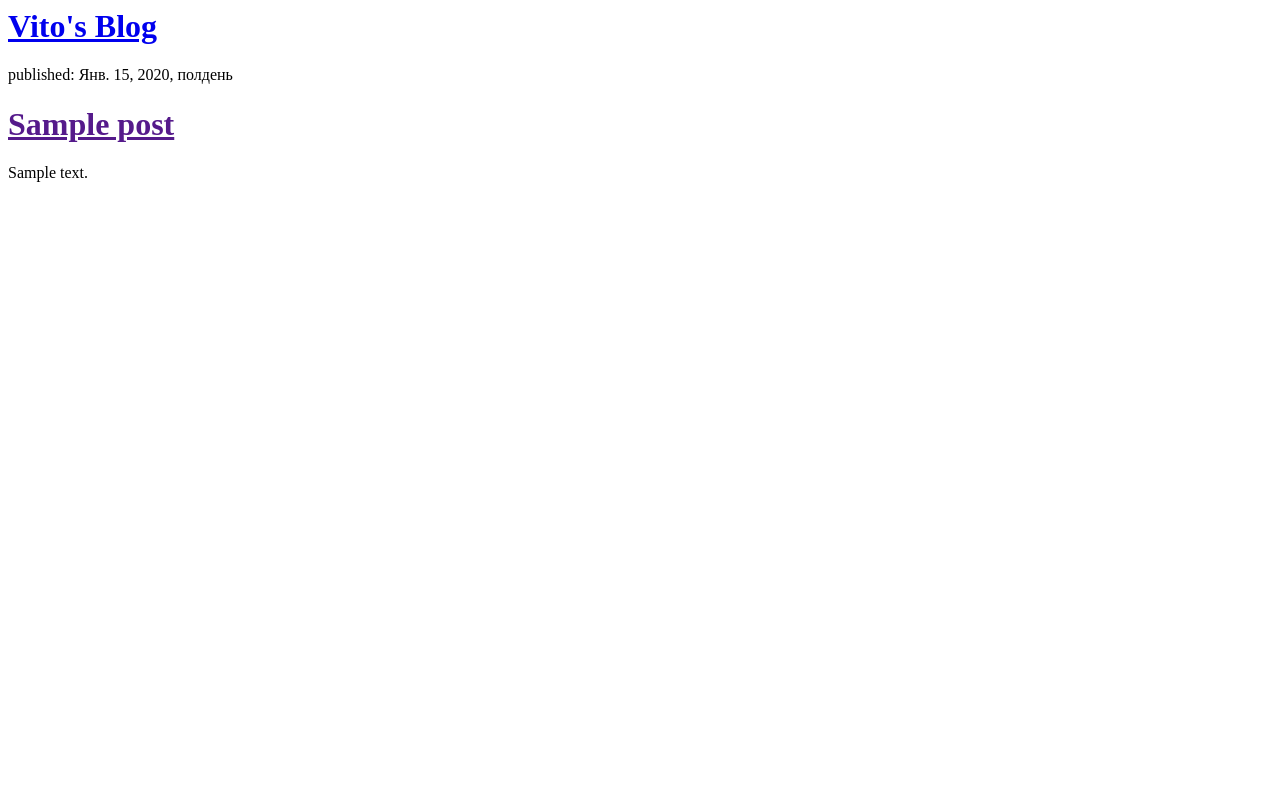
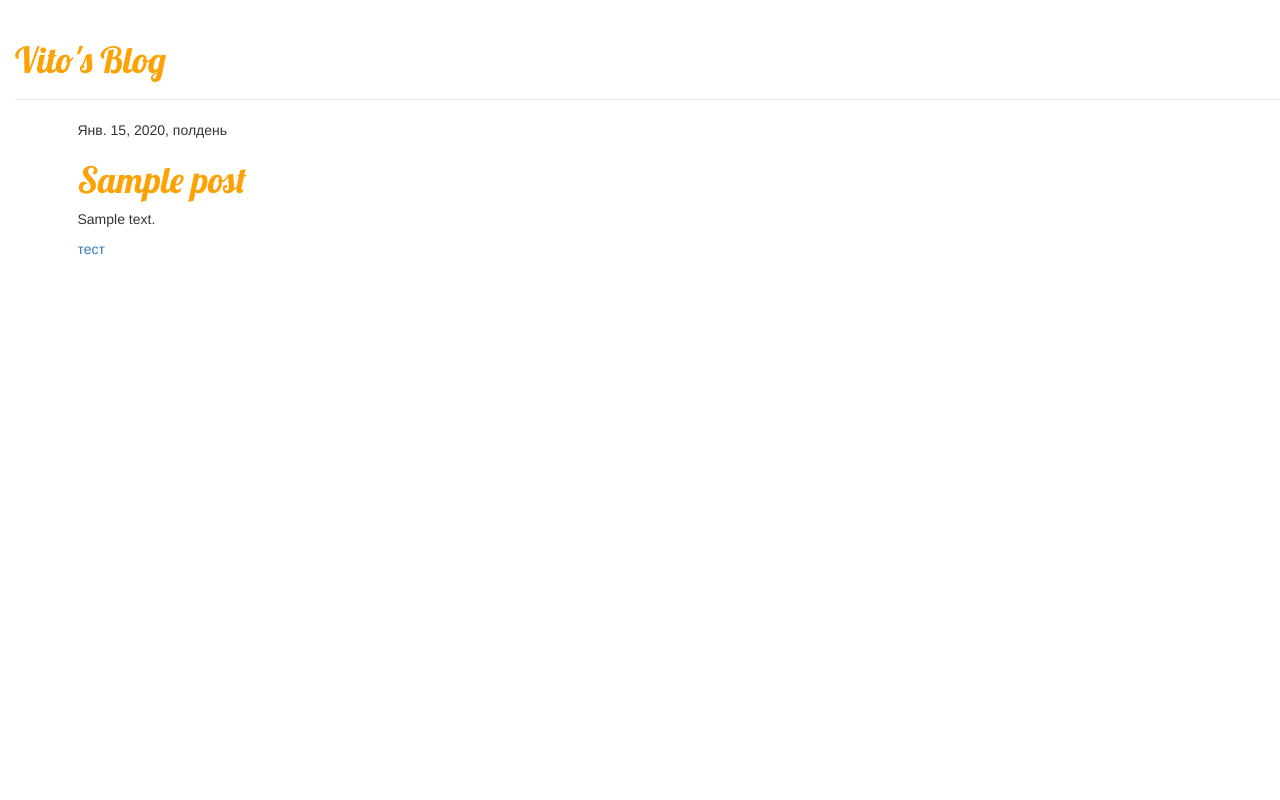
Before and after one commit to vitokorn/my-first-blog, a Django app: page / in a window 1280 px wide. Run offline with Django 3.2, Linux system fonts and the light colour scheme; tables that the repository leaves empty hold one stand-in row (values such as "Sample post"); some libraries are stand-ins or nearby versions.

Commit message:
Added view and template for detailed blog post as well as CSS for the site.

```diff
--- /dev/null
+++ b/blog/static/css/blog.css
@@ -0,0 +1,8 @@
+h1 a {
+    color: #FCA205;
+    font-family: 'Lobster';
+}
+
+body {
+    padding-left: 15px;
+}
--- /dev/null
+++ b/blog/templates/blog/base.html
@@ -0,0 +1,23 @@
+{% load static %}
+<html>
+    <head>
+        <title>Vito's blog</title>
+        <link rel="stylesheet" href="//maxcdn.bootstrapcdn.com/bootstrap/3.2.0/css/bootstrap.min.css">
+        <link rel="stylesheet" href="//maxcdn.bootstrapcdn.com/bootstrap/3.2.0/css/bootstrap-theme.min.css">
+        <link href='//fonts.googleapis.com/css?family=Lobster&subset=latin,latin-ext' rel='stylesheet' type='text/css'>
+        <link rel="stylesheet" href="{% static 'css/blog.css' %}">
+    </head>
+    <body>
+    <div class="page-header">
+        <h1><a href="/">Vito's Blog</a></h1>
+    </div>
+    <div class="content container">
+        <div class="row">
+            <div class="col-md-8">
+            {% block content %}
+            {% endblock %}
+            </div>
+        </div>
+    </div>
+    </body>
+</html>
--- a/blog/templates/blog/post_list.html
+++ b/blog/templates/blog/post_list.html
@@ -1,18 +1,15 @@
-<html>
-    <head>
-        <title>Vito's blog</title>
-    </head>
-    <body>
-<div>
-    <h1><a href="/">Vito's Blog</a></h1>
-</div>
+{% extends 'blog/base.html' %}
+{% load static %}
 
-{% for post in posts %}
-    <div>
-        <p>published: {{ post.published_date }}</p>
-        <h1><a href="">{{ post.title }}</a></h1>
-        <p>{{ post.text|linebreaksbr }}</p>
-    </div>
-{% endfor %}
-    </body>
-</html>
+{% block content %}
+    {% for post in posts %}
+        <div class="post">
+            <div class="date">
+                {{ post.published_date }}
+            </div>
+<h1><a href="{% url 'post_detail' pk=post.pk %}">{{ post.title }}</a></h1>
+            <p>{{ post.text|linebreaksbr }}</p>
+        </div>
+<p><a href="https://en.wikipedia.org/wiki/Django" class="external_link" id="link_to_wiki_page">тест </a></p>
+    {% endfor %}
+{% endblock %}
--- a/blog/urls.py
+++ b/blog/urls.py
@@ -3,4 +3,5 @@ from . import views
 
 urlpatterns = [
     path('', views.post_list, name='post_list'),
+    path('post/<int:pk>/', views.post_detail, name='post_detail'),
 ]
--- a/blog/views.py
+++ b/blog/views.py
@@ -1,7 +1,11 @@
-from django.shortcuts import render
+from django.shortcuts import render, get_object_or_404
 from django.utils import timezone
 from .models import Post
 
 def post_list(request):
     posts = Post.objects.filter(published_date__lte=timezone.now()).order_by('published_date')
     return render(request, 'blog/post_list.html', {'posts': posts})
+
+def post_detail(request, pk):
+    post = get_object_or_404(Post, pk=pk)
+    return render(request, 'blog/post_detail.html', {'post': post})
```
Also changed, not shown: blog/templates/blog/post_detail.html (added, +13 -0 lines).
